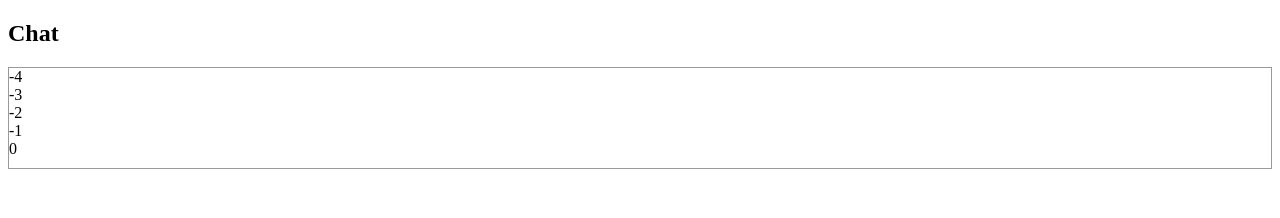
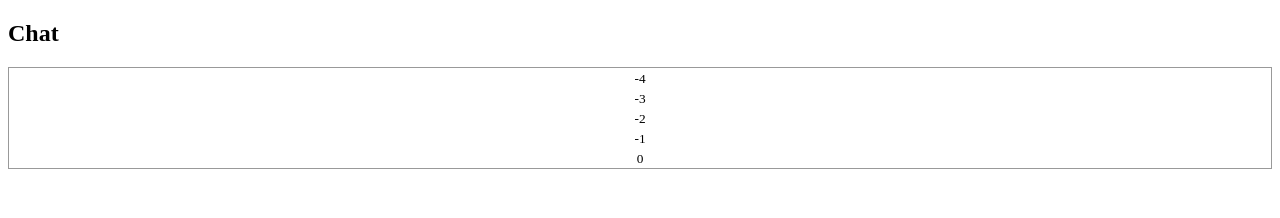
Before and after one commit to joelstevick/material-design-virtual-scroll, an Angular app: page / in a window 1280 px wide. Shown: the top 218 px of the page. Built offline with nearby package versions, Linux system fonts and the light colour scheme.

Commit message:
1 file modified

```diff
--- a/src/app/components/chat-scroll/chat-scroll.component.css
+++ b/src/app/components/chat-scroll/chat-scroll.component.css
@@ -4,3 +4,16 @@
 cdk-virtual-scroll-viewport {
   height: 100px;
 }
+
+.item {
+  height: 20px;
+  line-height: 20px;
+  text-align: center;
+  font-size: 10pt;
+}
+
+.item span {
+  display: inline-block;
+  vertical-align: middle;
+  line-height: normal;
+}
```
